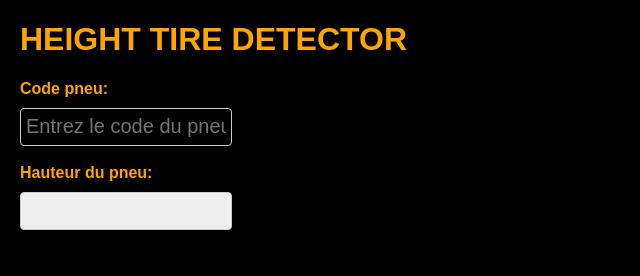
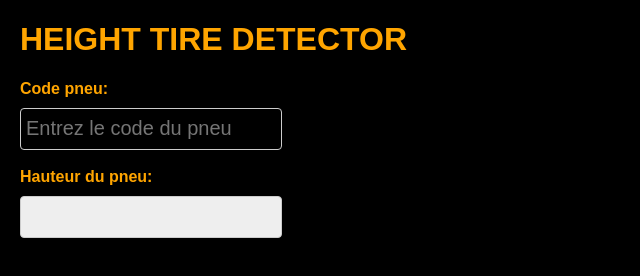
Before and after one commit to zaf57/TEST2, a plain HTML site: page index.html in a window 1280 px wide. Shown: the whole page, without its empty margins (0-640 px from the left). Drawn offline with Linux system fonts and the light colour scheme.

Commit message:
index.html

```diff
--- a/index.html
+++ b/index.html
@@ -71,11 +71,11 @@
     <h1>HEIGHT TIRE DETECTOR</h1>
 
     <label for="code-pneu">Code pneu:</label>
-    <input type="text" id="code-pneu" placeholder="Entrez le code du pneu" onkeyup="afficherHauteur()" style="height: 26px;">
+    <input type="text" id="code-pneu" placeholder="Entrez le code du pneu" onkeyup="afficherHauteur()" style="height: 30px;width: 250px;">
 
     <br><br>
 
     <label for="hauteur-pneu">Hauteur du pneu:</label>
-    <input type="text" id="hauteur-pneu" readonly="" style="height: 26px;" >
+    <input type="text" id="hauteur-pneu" readonly="" style="height: 30px;width: 250px;" >
 </body>
 </html>
```
